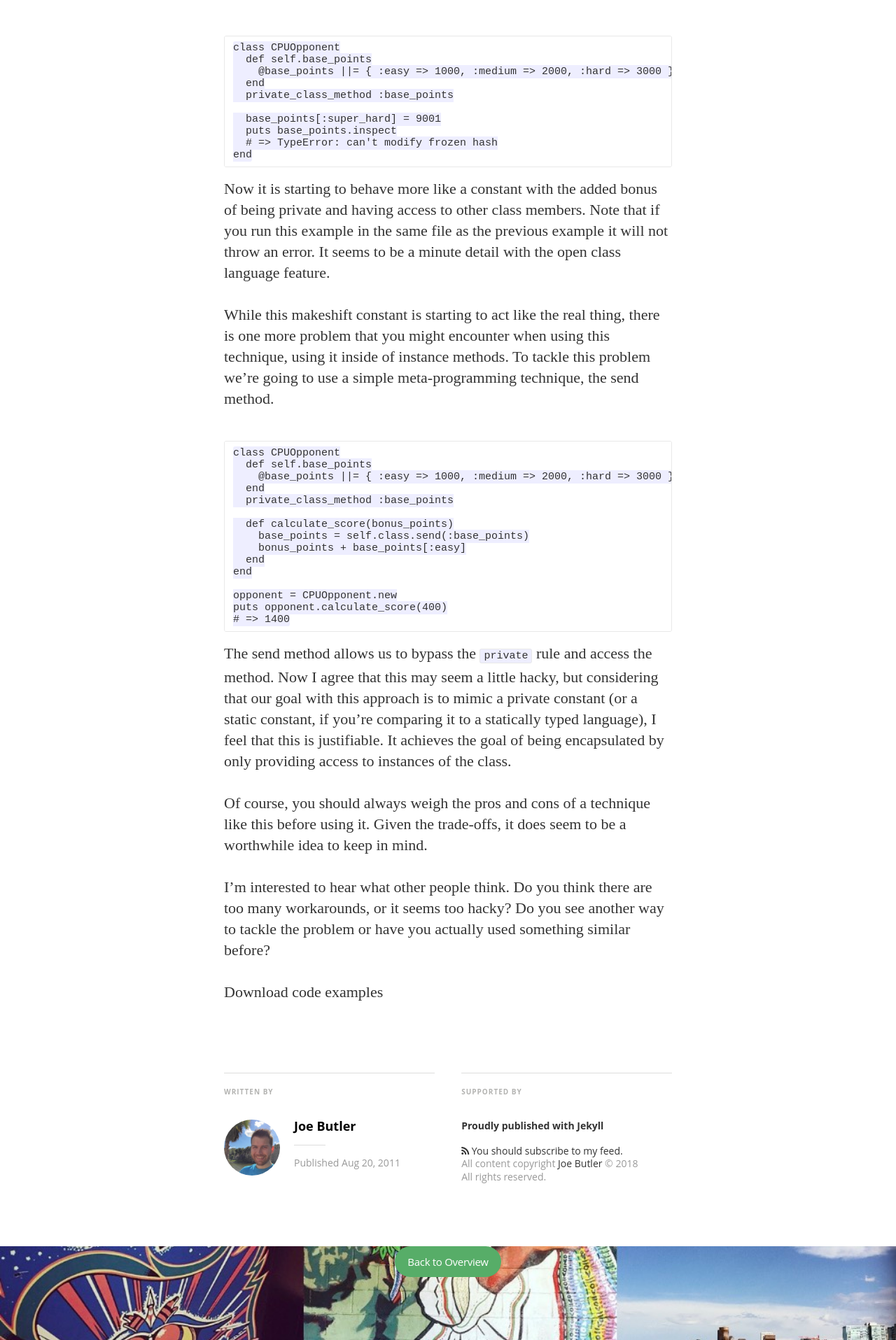
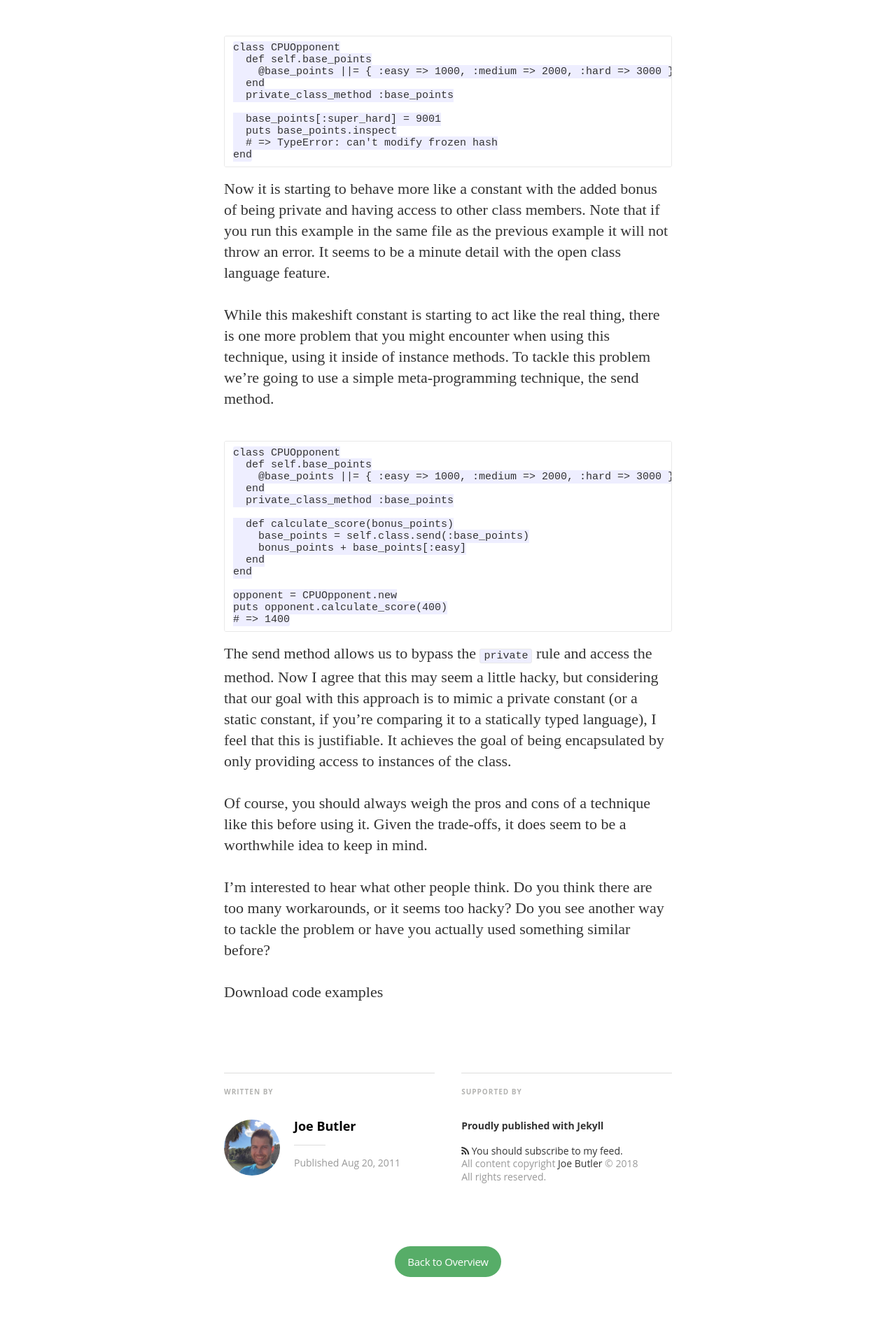
Before and after one commit to joebutler2/joebutler2.github.io, a Jekyll site: the page built from _posts/2011-08-20-private-constants-in-ruby.md, in a window 1280 px wide. Shown: the part 1908-3823 px from the top of the page at 70% size. Built offline with Jekyll 4.4.1, drawn with Linux system fonts in a browser that asks for light colours; nearby versions of some CDN libraries; some web fonts are replaced.

Commit message:
Remove the cover image from the footer.

```diff
--- a/_layouts/post.html
+++ b/_layouts/post.html
@@ -101,9 +101,6 @@
       </article>
     </main>
     <div class="bottom-closer">
-      <div class="background-closer-image" {%if site.cover %} style="background-image: url({{ site.cover }})"{% endif %}>
-        Image
-      </div>
       <div class="inner">
         <a href="/" class="btn">Back to Overview</a>
       </div>
```
